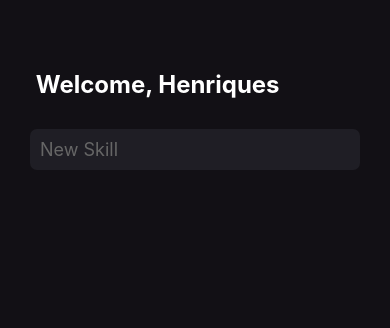
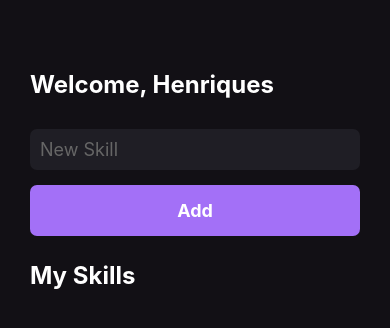
Before and after one commit to BlvkRoot/myskillsapp, a React Native app: screen / in a window 390 px wide. Shown: the top 328 px of the page. Built offline with nearby package versions, Linux system fonts and the light colour scheme.

Commit message:
TouchableOpacity button and My Skills Text added

```diff
--- a/src/pages/Home.js
+++ b/src/pages/Home.js
@@ -4,20 +4,34 @@ import {
     Text,
     TextInput,
     StyleSheet,
-    Platform
+    Platform,
+    TouchableOpacity
 } from 'react-native';
 
 
 export function Home() {
     return (
         <View style={styles.container}>
-            <Text style={styles.title}> Welcome, Henriques </Text>
+            <Text style={styles.title}>
+                Welcome, Henriques
+            </Text>
 
             <TextInput
                 style={styles.textInput}
                 placeholder="New Skill"
                 placeholderTextColor="#666"
             />
+
+            <TouchableOpacity
+                style={styles.button}
+                activeOpacity={0.7}
+            >
+                <Text style={styles.buttonText}>Add</Text>
+            </TouchableOpacity>
+
+            <Text style={[styles.title, { marginTop: 10}]}>
+                My Skills
+            </Text>
         </View>
     )
 }
@@ -42,5 +56,17 @@ const styles = StyleSheet.create({
         padding: Platform.OS === 'ios' ? 12 : 10,
         marginTop: 30,
         borderRadius: 7
+    },
+    button: {
+        backgroundColor: '#A370F7',
+        padding: 15,
+        marginVertical: 15,
+        borderRadius: 7,
+        alignItems: 'center'
+    },
+    buttonText: {
+        color: '#fff',
+        fontSize: 18,
+        fontWeight: 'bold'
     }
 });
```
